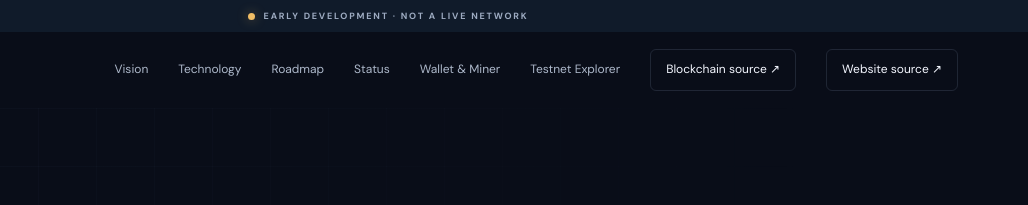
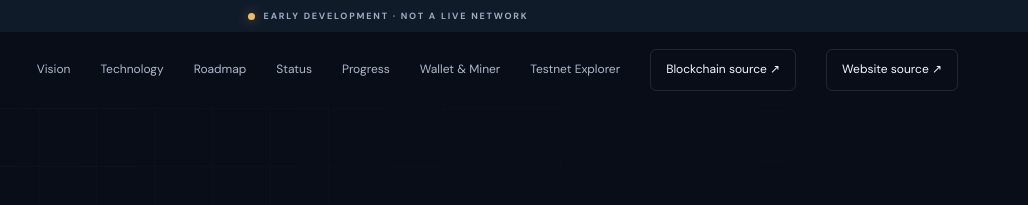
Before and after one commit to selvaganapathir/Zin-website, a plain HTML site: page index.html in a window 1280 px wide. Shown: the top 205 px of the page, 252-1280 px from the left. Drawn offline with Linux system fonts and the light colour scheme.

Commit message:
Link the engineering progress page from main navigation

```diff
--- a/index.html
+++ b/index.html
@@ -36,7 +36,7 @@
     <a class="brand" href="#home" aria-label="ZIN home"><span class="brand-mark">Z</span><span>ZIN<span class="brand-dot">.</span></span></a>
     <button class="menu-toggle" aria-label="Toggle navigation" aria-expanded="false">☰</button>
     <nav class="nav" aria-label="Main navigation">
-      <a href="#vision">Vision</a><a href="#technology">Technology</a><a href="#roadmap">Roadmap</a><a href="#status">Status</a><a href="wallet.html">Wallet & Miner</a><a href="testnet.html">Testnet Explorer</a>
+      <a href="#vision">Vision</a><a href="#technology">Technology</a><a href="#roadmap">Roadmap</a><a href="#status">Status</a><a href="progress.html">Progress</a><a href="wallet.html">Wallet & Miner</a><a href="testnet.html">Testnet Explorer</a>
       <a class="nav-cta" href="https://github.com/selvaganapathir/zin-blockchain" target="_blank" rel="noopener">Blockchain source ↗</a><a class="nav-cta" href="https://github.com/selvaganapathir/Zin-website" target="_blank" rel="noopener">Website source ↗</a>
     </nav>
   </header>
```
